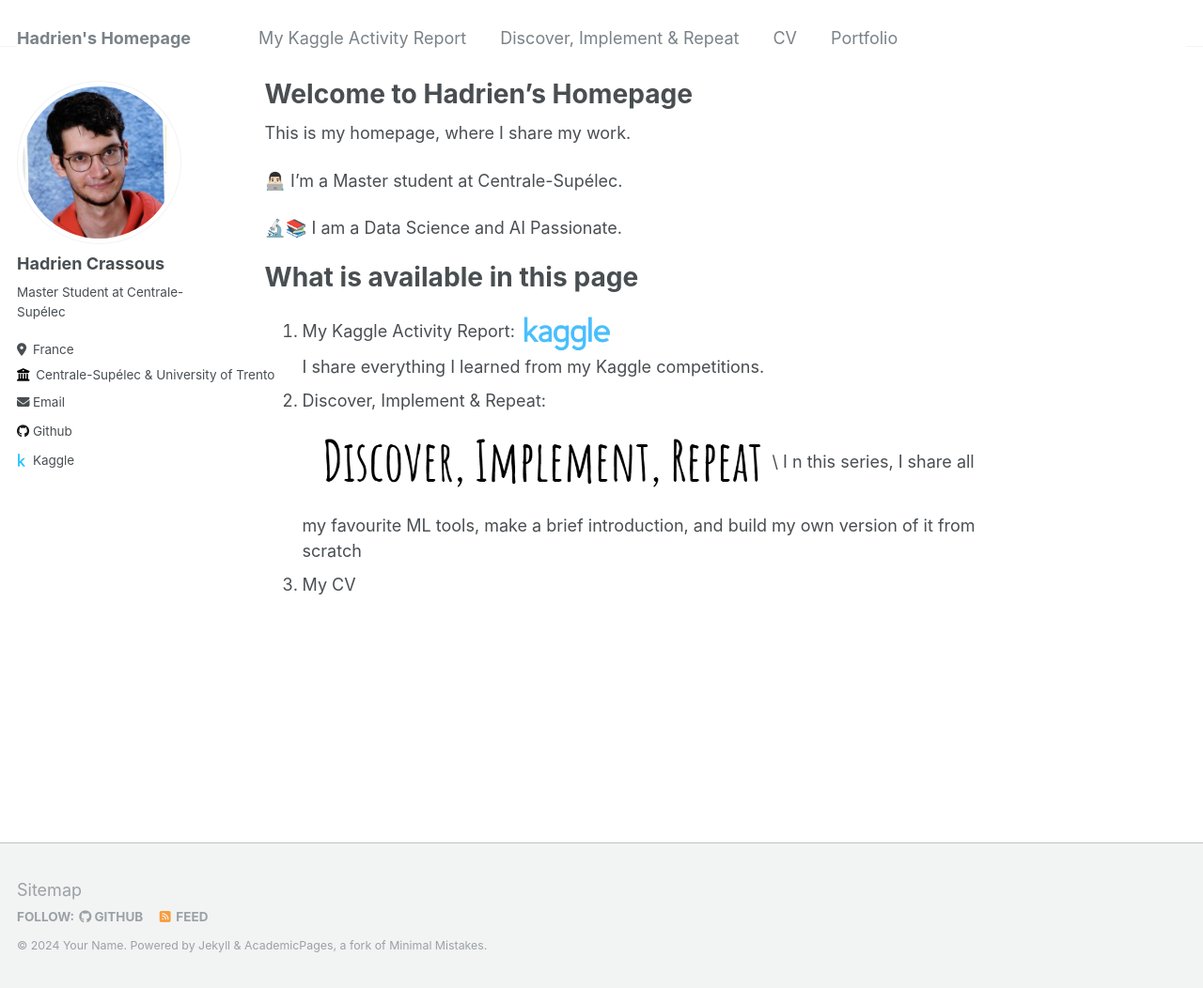
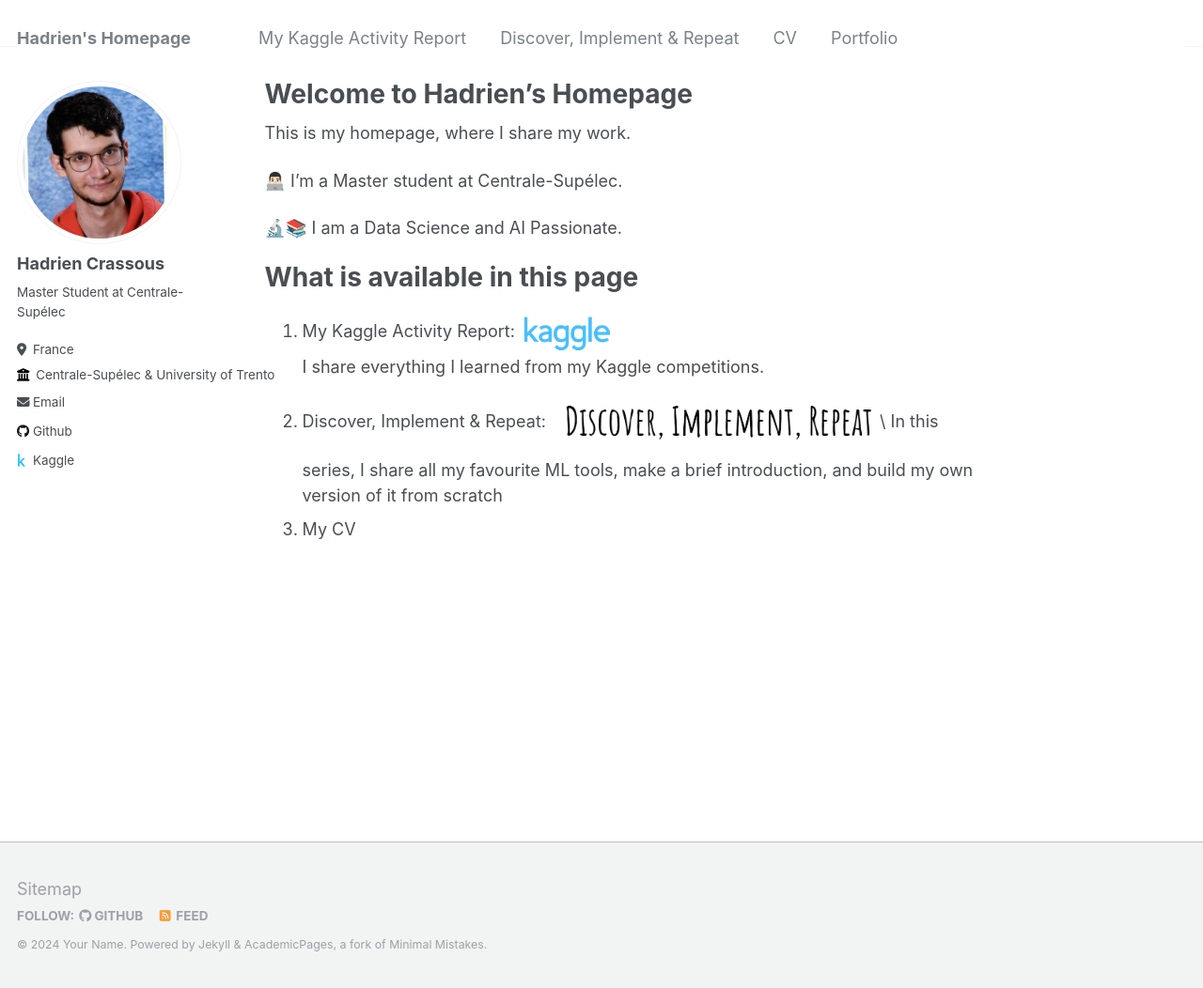
Before and after one commit to Hadrien-Cr/Hadrien-Cr..github.io, a Jekyll site: the page built from _pages/about.md, in a window 1280 px wide and 1052 px high. Shown: the whole window at 94% size. Built offline with Jekyll 4.4.1, drawn with Linux system fonts in a browser that asks for light colours.

Commit message:
updates on k and DIR

```diff
--- a/_pages/DIR.html
+++ b/_pages/DIR.html
@@ -1,6 +1,6 @@
 ---
 layout: archive
-title: "Discover, Implement & Repeat "
+title: "Discover, Implement & Repeat"
 permalink: /DIR/
 author_profile: true
 ---
--- a/_pages/about.md
+++ b/_pages/about.md
@@ -18,6 +18,6 @@ What is available in this page
 
 1. My Kaggle Activity Report: <img src='/images/kaggle.png' width='100' height='50'> \\
 I share everything I learned from my Kaggle competitions.
-1. Discover, Implement & Repeat:  <img src='/images/DIR.png' width='500' height='200'>\\ I
-n this series, I share all my favourite ML tools, make a brief introduction, and build my own version of it from scratch
+1. Discover, Implement & Repeat:  <img src='/images/DIR.png' width='350' height='150'>\\
+In this series, I share all my favourite ML tools, make a brief introduction, and build my own version of it from scratch
 1. My CV
```
Also changed, not shown: _DIR/DIR-1.md (+2 -7 lines), _DIR/DIR-2.md (+2 -7 lines), _kaggle/kaggle-1.md (+2 -6 lines), _kaggle/kaggle-2.md (+2 -6 lines).
